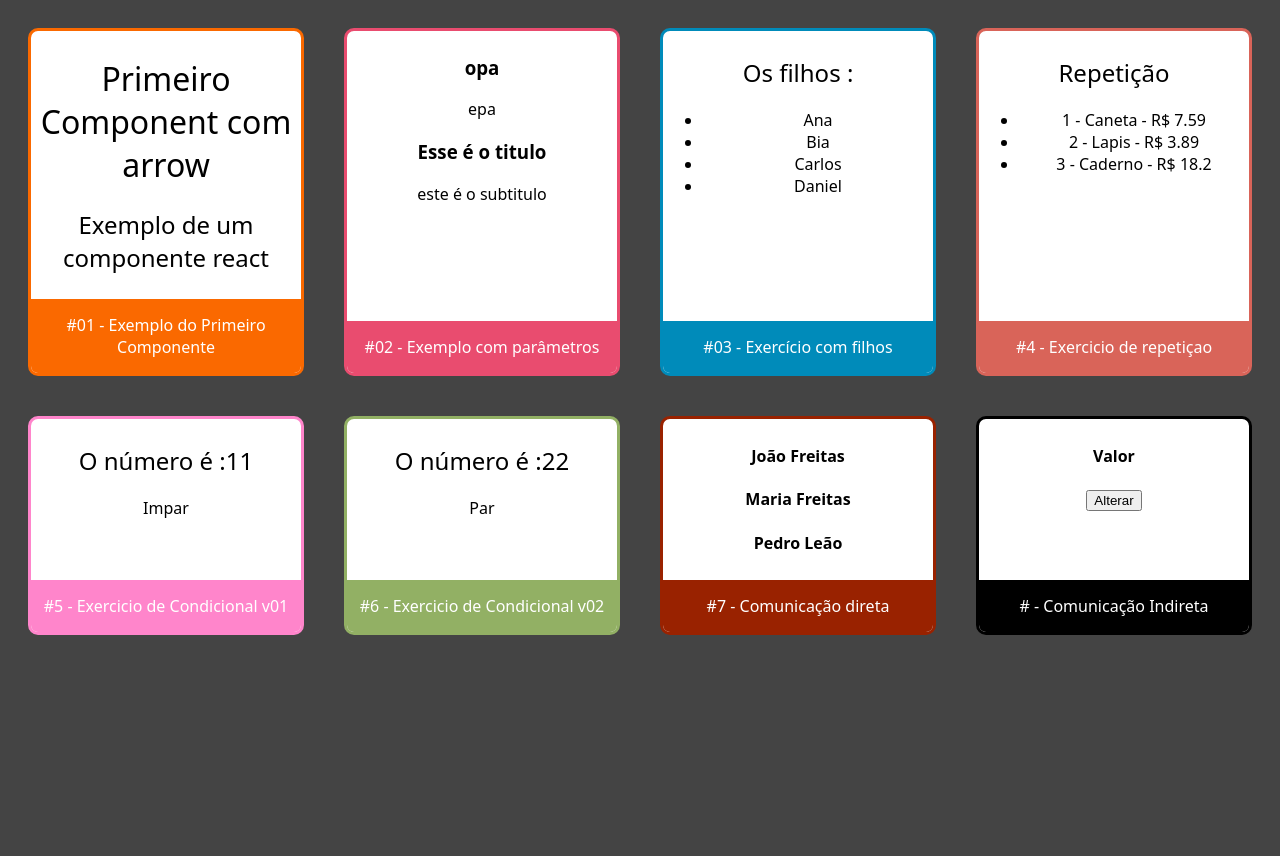
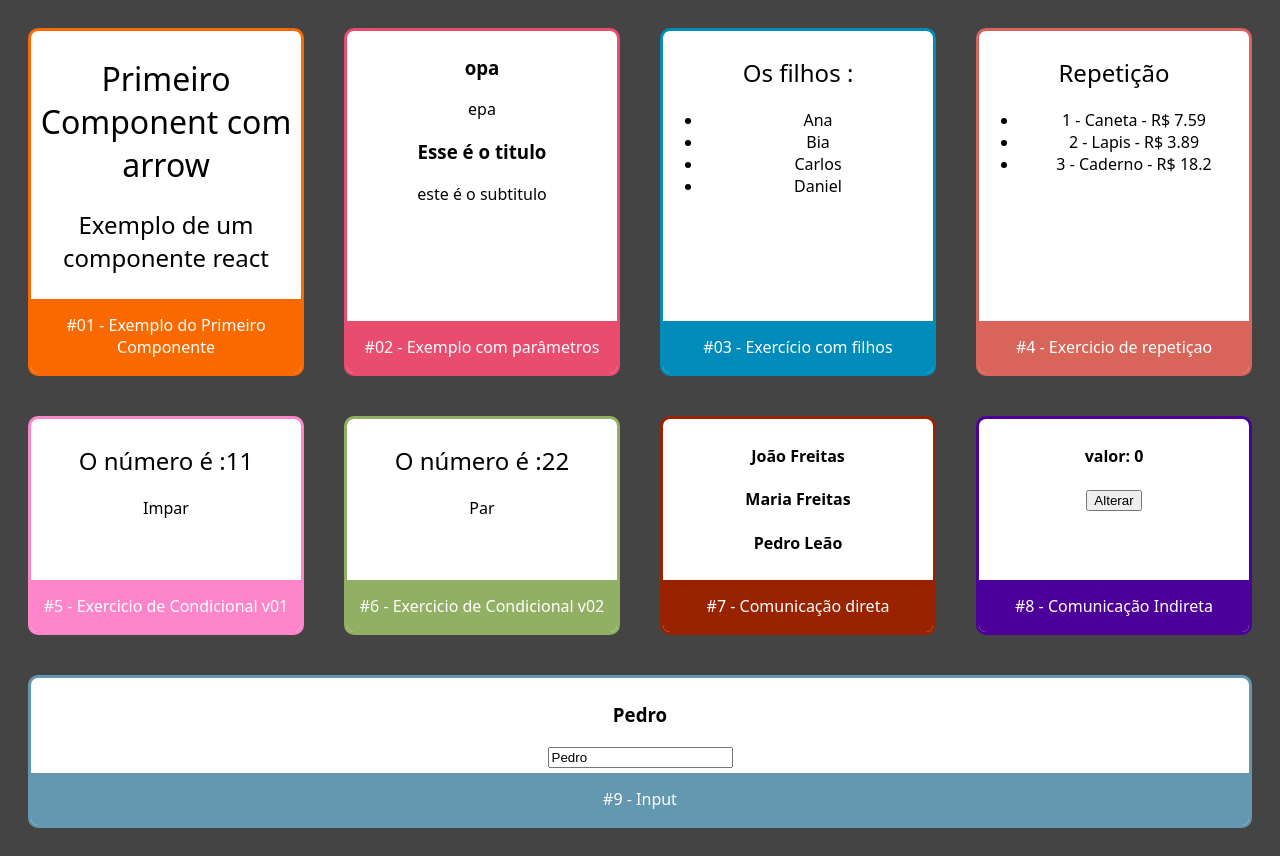
Before and after one commit to rendell-arruda/react-masterClass-cod3r, a React (Create React App) app in the folder fundamentos-react/: page / in a window 1280 px wide. Before the commit the page ends 800 px from the top, so only its background shows below. Built offline with nearby package versions, Linux system fonts and the light colour scheme.

Commit message:
input e onChange

```diff
--- a/fundamentos-react/src/App.jsx
+++ b/fundamentos-react/src/App.jsx
@@ -8,7 +8,7 @@ import Condicional from './components/basicos/Condicional';
 import CondiconalComIf from './components/basicos/CondiconalComIf';
 import Pai from './components/comunicacao/direta/Pai';
 import Super from './components/comunicacao/indireta/Super';
-
+import Input from './components/form/Input';
 export default props => (
   <div className="App">
     <Card titulo=" #01 - Exemplo do Primeiro Componente" color="#FA6900">
@@ -46,8 +46,11 @@ export default props => (
     <Card titulo="#7 - Comunicação direta" color="#920">
       <Pai sobrenome="Freitas"></Pai>
     </Card>
-    <Card titulo="# - Comunicação Indireta" color="#000">
+    <Card titulo="#8 - Comunicação Indireta" color="#4d0099">
       <Super></Super>
+    </Card>
+    <Card titulo="#9 - Input" color="#6497b0">
+      <Input></Input>
     </Card>
   </div>
 );
--- a/fundamentos-react/src/components/comunicacao/indireta/Sub.jsx
+++ b/fundamentos-react/src/components/comunicacao/indireta/Sub.jsx
@@ -1,6 +1,6 @@
 export default props => {
   function acao() {
-    props.onClicar(Math.random(), 'Fim');
+    props.onClicar(Math.random(), 'Gerado');
   }
   return (
     <div>
--- a/fundamentos-react/src/components/comunicacao/indireta/Super.jsx
+++ b/fundamentos-react/src/components/comunicacao/indireta/Super.jsx
@@ -1,14 +1,19 @@
+import { useState } from 'react';
 import Sub from './Sub';
 
 export default props => {
+  const [num, setNum] = useState(0);
+  const [texto, setTexto] = useState('valor');
+
   function quandoClicar(valorGerado, texto) {
-    console.log('Ação');
-    console.log(valorGerado);
-    console.log(texto);
+    setNum(valorGerado);
+    setTexto(texto);
   }
   return (
     <div>
-      <h4>Valor</h4>
+      <h4>
+        {texto}: {num}
+      </h4>
       <Sub onClicar={quandoClicar}></Sub>
     </div>
   );
--- /dev/null
+++ b/fundamentos-react/src/components/form/Input/index.jsx
@@ -0,0 +1,11 @@
+import { useState } from 'react';
+
+export default props => {
+  let [nome, setNome] = useState('Pedro');
+  return (
+    <>
+      <h3>{nome}</h3>
+      <input type="text" value={nome} onChange={e => setNome(e.target.value)} />
+    </>
+  );
+};
```
